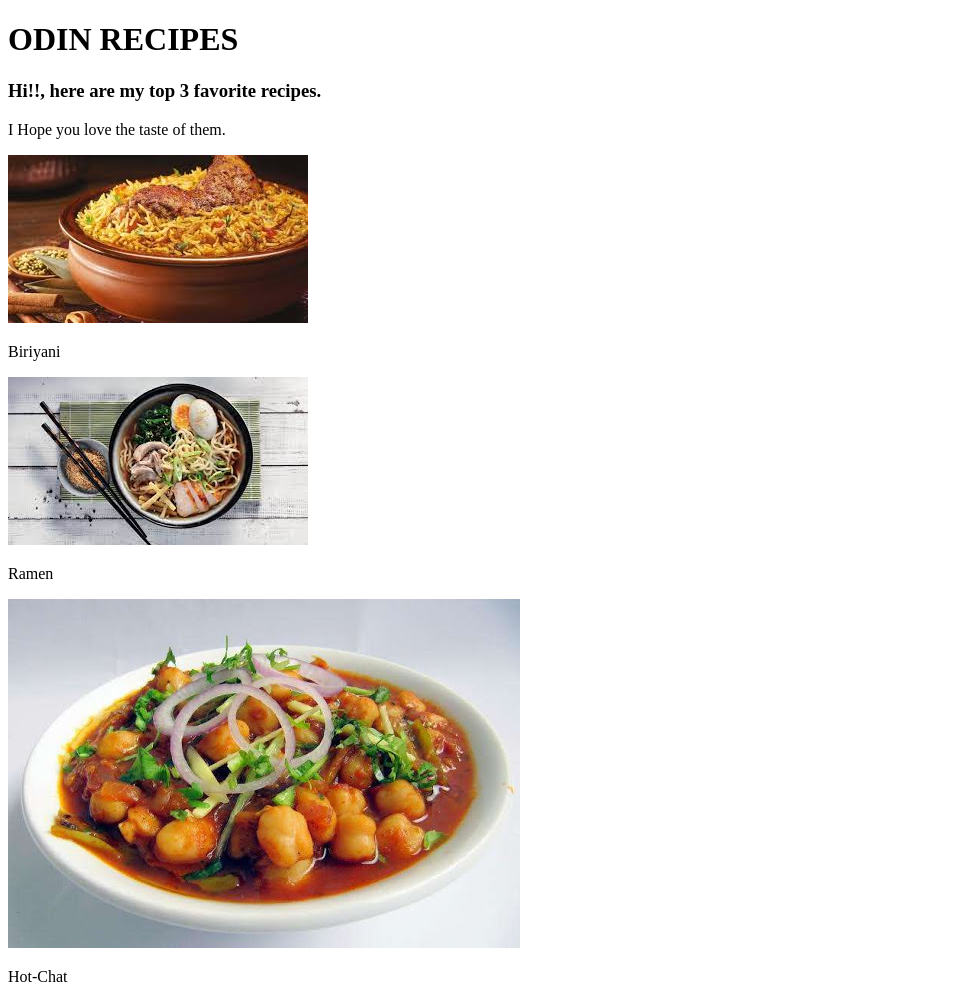
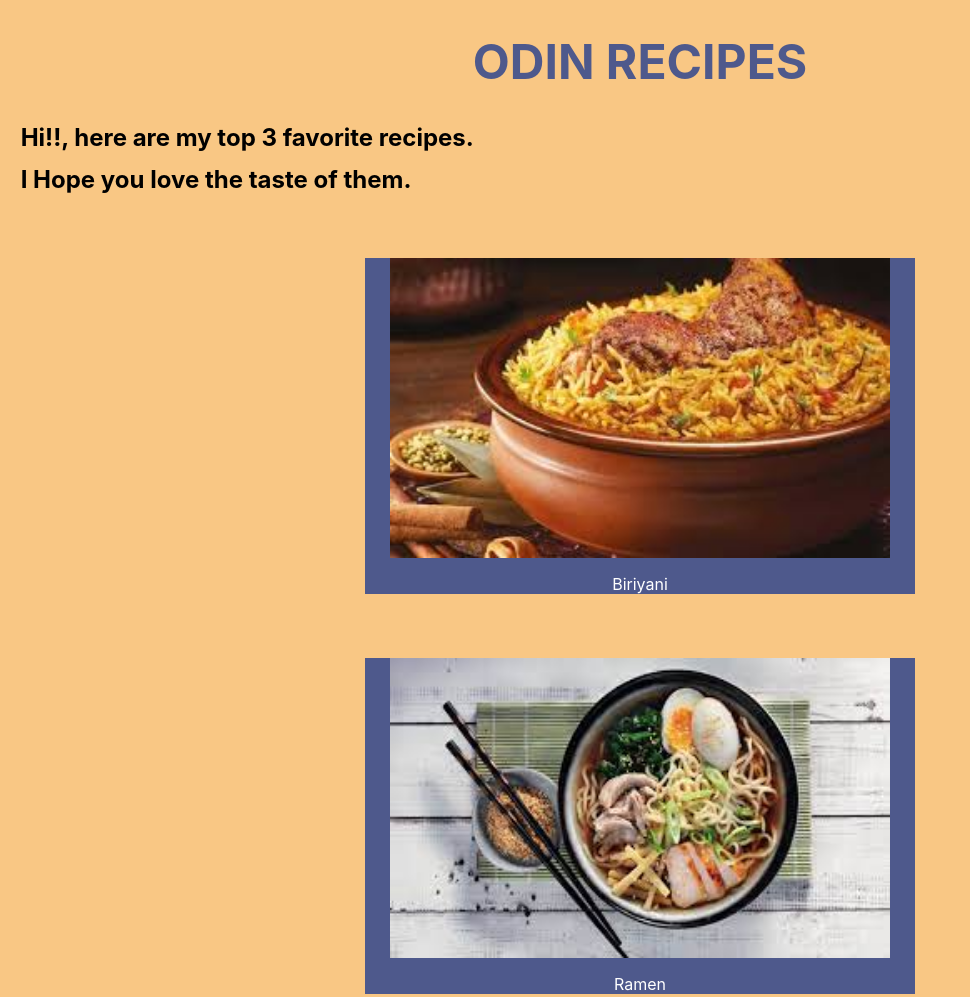
Before and after one commit to Deepak-Prime-416/odin-recipies, a plain HTML site: page index.html in a window 1280 px wide. Shown: the top 997 px of the page, without its empty margins (0-970 px from the left). Drawn offline with Linux system fonts and the light colour scheme.

Commit message:
index.html upadated for css and index.css for css of index is created

```diff
--- /dev/null
+++ b/css/index.css
@@ -0,0 +1,38 @@
+/*colur pallette #4e598c, #ffffff, #f9c784, #fcaf58, #ff8c42*/
+body{
+    background-color: #f9c784;
+}
+h1{
+    color : #4e598c;
+    text-align: center;
+    font-size: 48px;
+    font-family: -apple-system, BlinkMacSystemFont, 'Segoe UI', Roboto, Oxygen, Ubuntu, Cantarell, 'Open Sans', 'Helvetica Neue', sans-serif;
+}
+h3,
+h4{
+    margin: 1%;
+    color : #000000;
+    text-align: left;
+    font-size: 24px;
+    font-family: -apple-system, BlinkMacSystemFont, 'Segoe UI', Roboto, Oxygen, Ubuntu, Cantarell, 'Open Sans', 'Helvetica Neue', sans-serif;
+}
+div{
+    background-color: #4e598c;
+    margin-top: 64px;
+    margin-left: auto;
+    margin-right: auto;
+    height: auto;
+    width: 550px;
+}
+p{
+    text-align: center;
+    color: #ffffff;
+    font-family: -apple-system, BlinkMacSystemFont, 'Segoe UI', Roboto, Oxygen, Ubuntu, Cantarell, 'Open Sans', 'Helvetica Neue', sans-serif;
+}
+img{
+    display: block;
+    margin-left: auto;
+    margin-right: auto;
+    height: 300px;
+    width: 500px;
+}
--- a/index.html
+++ b/index.html
@@ -3,20 +3,25 @@
   <head>
     <meta charset="utf-8">
     <title>odin-recipes</title>
+    <link rel="stylesheet" href="css/index.css">
   </head>
   <body>
     <h1>ODIN RECIPES</h1>
     <h3> Hi!!, here are my top 3 favorite recipes.</h3>
-    <p>I Hope you love the taste of them.</p>
+    <h4>I Hope you love the taste of them.</h4>
     <div>
     <a href="./recipies/biriyani/biriyani.html">
       <img src="./recipies/biriyani/biriyani.jpeg">
     </a>
     <p>Biriyani</p>
+    </div>
+    <div>
     <a href="./recipies/ramen/ramen.html">
       <img src="./recipies/ramen/ramen.jpeg">
     </a>
     <p>Ramen</p>
+    </div>
+    <div>
     <a href="./recipies/hot-chat/hot-chat.html">
       <img src="./recipies/hot-chat/hot-chat.jpg">
     </a>
```
